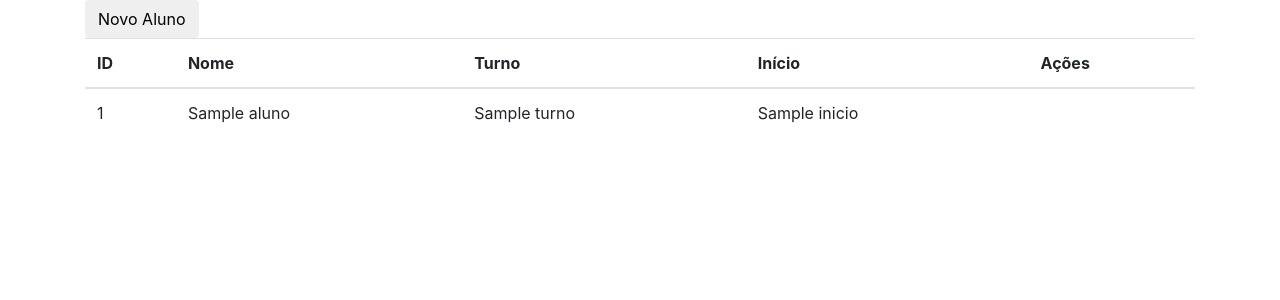
After one commit to raphajesus/tsi---php-2202, a PHP site: template crud/view/listar.php in a window 1280 px wide. The commit adds this page. Shown: the top 300 px of the page. Run offline with PHP 8.4, Linux system fonts and the light colour scheme; the template is opened without the code that fills it: most values are stand-ins (such as "Sample title", 1, 10 or a date in 2020).

Commit message:
CRUD CREATE READ

```diff
--- a/bancoDeDados/conecta.php
+++ b/bancoDeDados/conecta.php
@@ -9,5 +9,3 @@ $pass = '';
 
 //conectando SGBD
 $bd = new PDO($dsn, $user, $pass);
-
-var_dump($bd);
--- /dev/null
+++ b/crud/view/listar.php
@@ -0,0 +1,56 @@
+<!DOCTYPE html>
+<html lang="en">
+<head>
+    <meta charset="UTF-8">
+   <meta http-equiv="X-UA-Compatible" content="IE=edge">
+   <meta name="viewport" content="width=device-width, initial-scale=1.0">
+    <link rel="stylesheet" href="https://cdn.jsdelivr.net/npm/bootstrap@4.0.0/dist/css/bootstrap.min.css" integrity="sha384-Gn5384xqQ1aoWXA+058RXPxPg6fy4IWvTNh0E263XmFcJlSAwiGgFAW/dAiS6JXm" crossorigin="anonymous">
+    <title>Listar</title>
+</head>
+<body>
+    <div class="container">
+
+       <a href="formIncluir.php"><button class='btn'>Novo Aluno</button></a>
+
+       <?php
+        if( isset($gravou) ){
+
+           if( !$gravou ){
+
+              echo '  <div class="alert alert-danger" role="alert">
+                           Erro ao tentar gravar o aluno!
+                       </div>';
+           }else{
+
+                echo '  <div class="alert alert-success" role="alert">
+                            Aluno gravado com sucesso!
+                       </div>';
+           }
+       }
+       ?>
+        <table class="table">
+            <thead>
+                <th>ID</th>
+                <th>Nome</th>
+                <th>Turno</th>
+                <th>Início</th>
+                <th>Ações</th>
+            </thead>
+
+            <?php
+            foreach($alunos as $aluno){
+
+                echo "  <tr>
+                            <td>{$aluno['id']}</td>
+                            <td>{$aluno['nome']}</td>
+                            <td>{$aluno['turno']}</td>
+                            <td>{$aluno['inicio']}</td>
+                            <td></td>
+                        </tr>";
+            }
+            ?>
+
+        </table>
+    </div>
+</body>
+</html>
```
Also changed, not shown: crud/gravar.php (+73 -23 lines), crud/index.php (added, +13 -0 lines).
